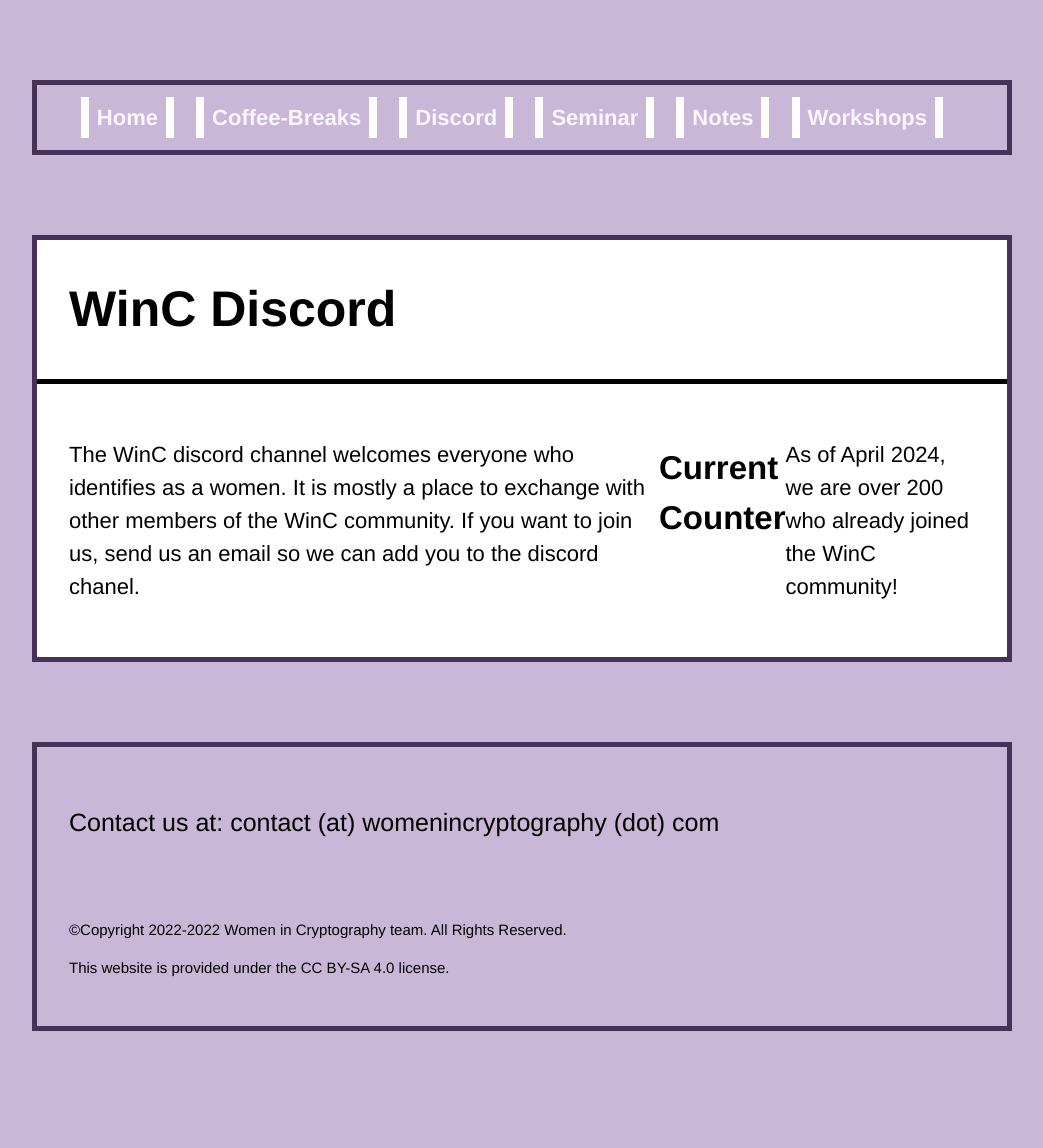
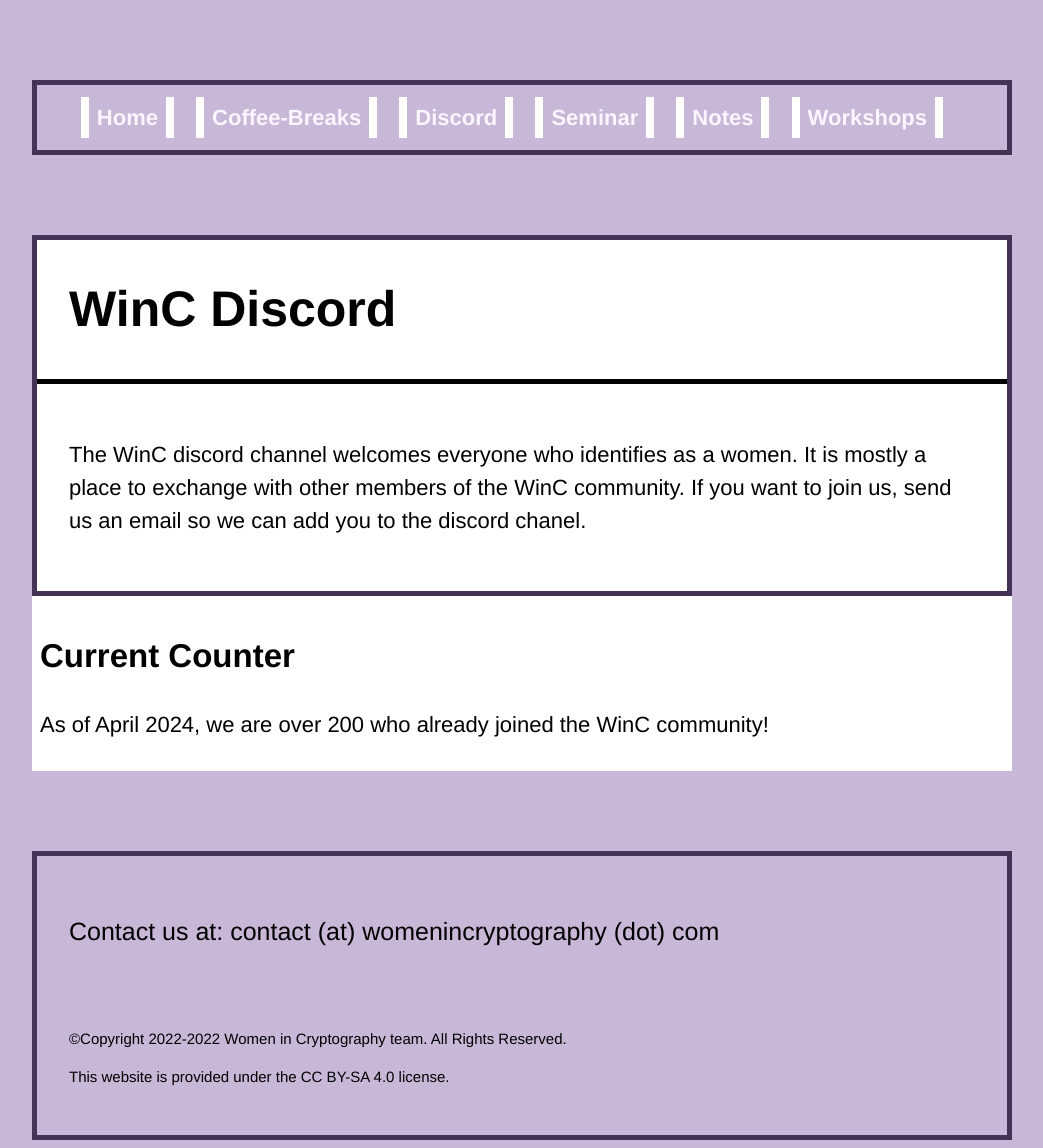
Before and after one commit to women-in-cryptography/women-in-cryptography-website, a Jekyll site: the page built from discord.html, in a window 1280 px wide. Shown: the whole page, without its empty margins (118-1161 px from the left). Built offline with Jekyll 4.4.1, drawn with Linux system fonts in a browser that asks for light colours; before the commit the page ends 1039 px from its top, so only the background shows below that.

Commit message:
minor editing

```diff
--- a/discord.html
+++ b/discord.html
@@ -15,7 +15,10 @@
     <p> The WinC discord channel welcomes everyone who identifies as a women.
       It is mostly a place to exchange with other members of the WinC community.
     If you want to join us, send us an email so we can add you to the discord chanel.</p>
-    <h2>Current Counter</h2>
+</div>
+</div>
+
+<div class="regular-description">
+  <h2>Current Counter</h2>
    <p> As of April 2024, we are over 200 who already joined the WinC community! </p>
 </div>
-</div>
```
